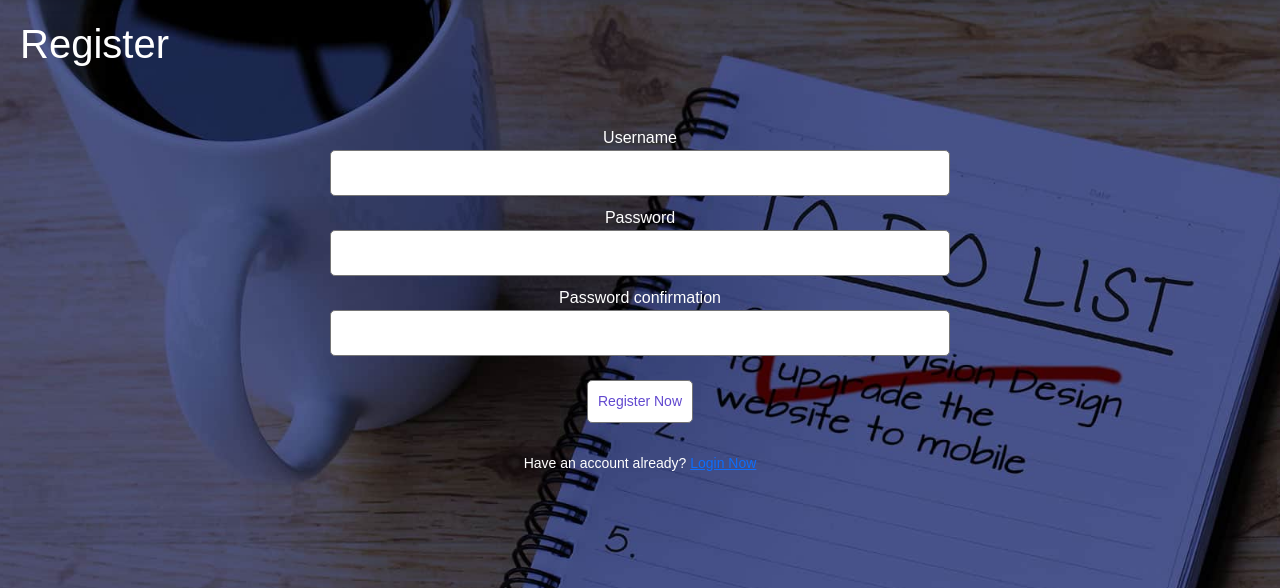
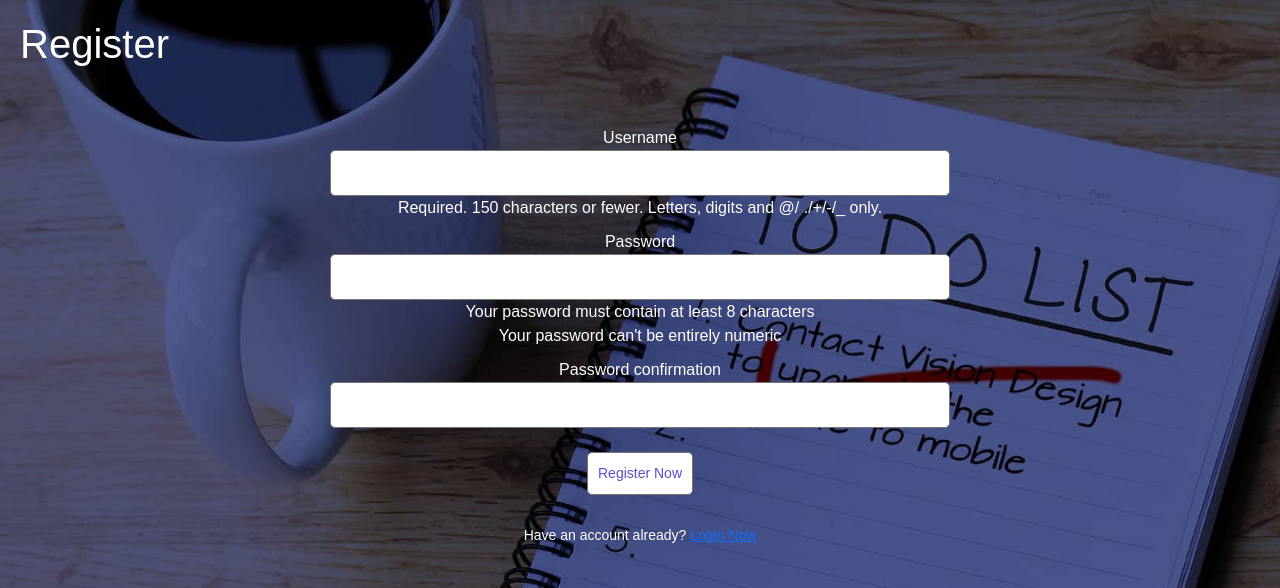
Before and after one commit to Jessehertz/todolistwebsite, a Django app: page /register/ in a window 1280 px wide. Shown: the part 72-660 px from the top of the page. Run offline with Django 3.2, Linux system fonts and the light colour scheme; parts of the project's set-up code (start-up, migrations or seed data) failed here and were passed over; some libraries are stand-ins or nearby versions.

Commit message:
Update register.html

```diff
--- a/todo/templates/todo/register.html
+++ b/todo/templates/todo/register.html
@@ -5,19 +5,28 @@
    small p{
    color:#fff;
    }
+   .cond{
+   color:#fff;
+   margin-bottom:0px;
+   }
+
 
 </style>
 <div class="header-bar">
     <h1>Register</h1>
 </div>
+
 <div class="card-body">
     <form action="" method="post">
         {% csrf_token %}
-        <label>{{ form.username.label }}</label>
+        <label >{{ form.username.label }}</label>
         {{ form.username }}
-
+    <p class="cond">Required. 150 characters or fewer. Letters, digits and @/ ./+/-/_ only.</p>
         <label>{{ form.password1.label }}</label>
         {{ form.password1 }}
+
+            <p class="cond">Your password must contain at least 8 characters</p>
+            <p class="cond">Your password can't be entirely numeric</p>
 
         <label>{{ form.password2.label }}</label>
         {{ form.password2 }}
```
